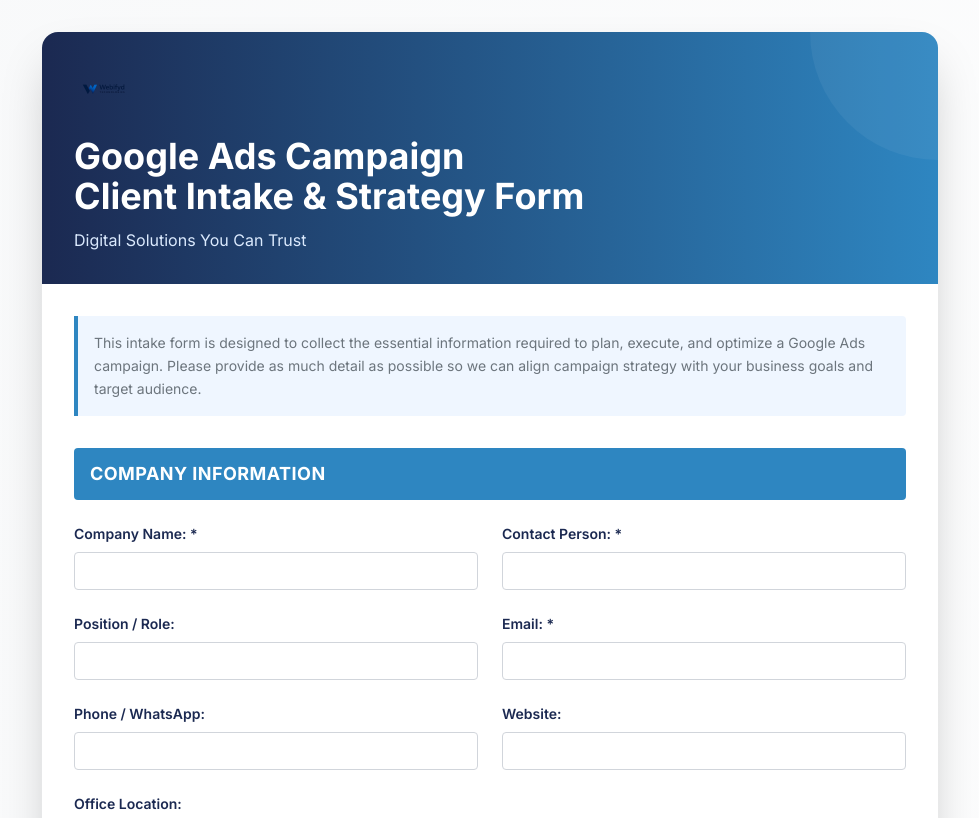
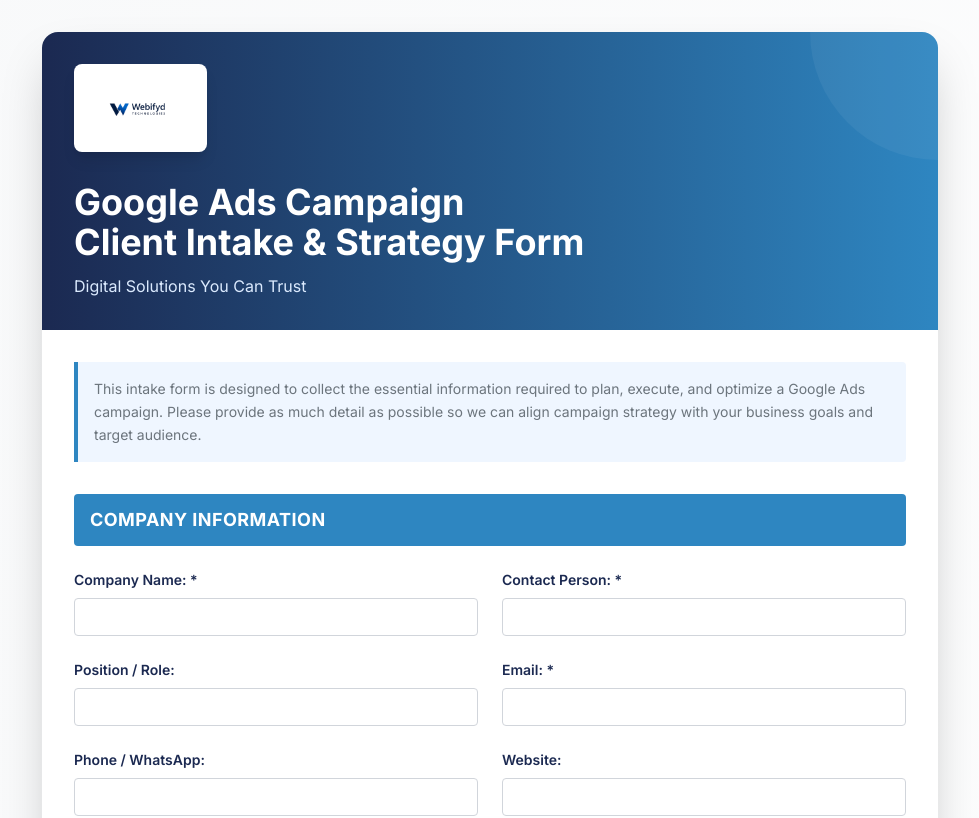
Before and after one commit to Webifyd/client-intake-form, a Next.js app: page / in a window 1280 px wide. Shown: the top 818 px of the page, without its empty margins (150-1129 px from the left). Built offline with nearby package versions, Linux system fonts and the light colour scheme.

Commit message:
Intakeform edits

```diff
--- a/components/IntakeForm.tsx
+++ b/components/IntakeForm.tsx
@@ -151,13 +151,13 @@ export default function IntakeForm() {
         <div className="bg-gradient-to-r from-webifyd-navy to-webifyd-blue text-white p-8 relative overflow-hidden">
           <div className="absolute top-0 right-0 w-64 h-64 bg-white opacity-5 rounded-full -mr-32 -mt-32"></div>
           <div className="relative z-10">
-            <div className="mb-6">
+            <div className="mb-6 inline-block bg-white px-6 py-3 rounded-lg shadow-lg">
               <Image
                 src="/webifyd-logo-tp.png"
                 alt="Webifyd Technologies"
-                width={200}
-                height={60}
-                className="h-12 w-auto"
+                width={300}
+                height={90}
+                className="h-16 w-auto"
               />
             </div>
             <h1 className="text-3xl md:text-4xl font-bold mb-3 text-white">
```
